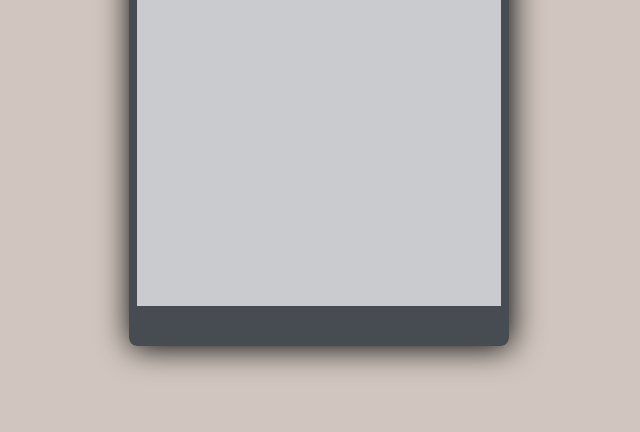
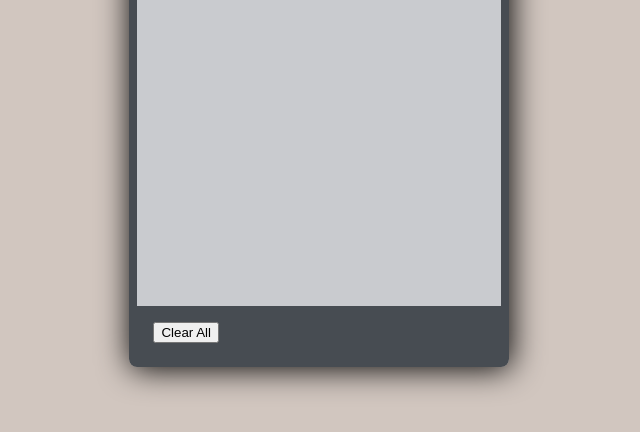
Before and after one commit to kdowdell24/Shopping-List-App, a plain HTML site: page index.html in a window 1280 px wide. Shown: the part 144-576 px from the top of the page, without its empty margins (321-961 px from the left). Drawn offline with Linux system fonts and the light colour scheme.

Commit message:
added new Clear All button

```diff
--- a/css/shopping_list.css
+++ b/css/shopping_list.css
@@ -144,3 +144,7 @@ footer {
 	color: white;
 	padding: 1em;
 }
+
+#clear-button {
+
+}
--- a/index.html
+++ b/index.html
@@ -22,7 +22,9 @@
 			</form>
 		</section>
 
-		<footer></footer>
+		<footer>
+            <button type="button" id="clear-button">Clear All</button>
+        </footer>
 	</main>
 
 <script src="js/shopping_list.js"></script>
```
Also changed, not shown: js/shopping_list.js (line endings or trailing spaces).
